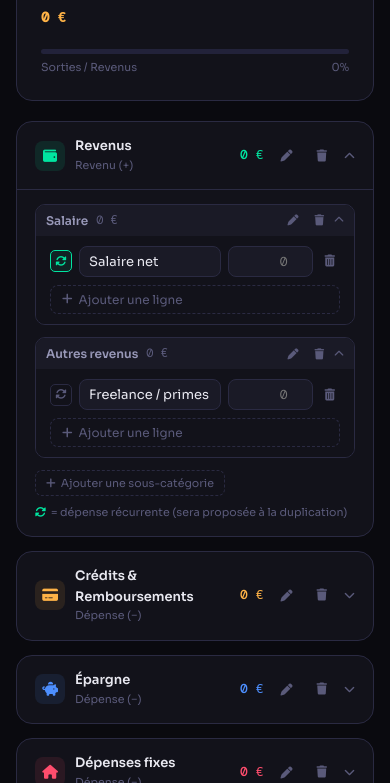
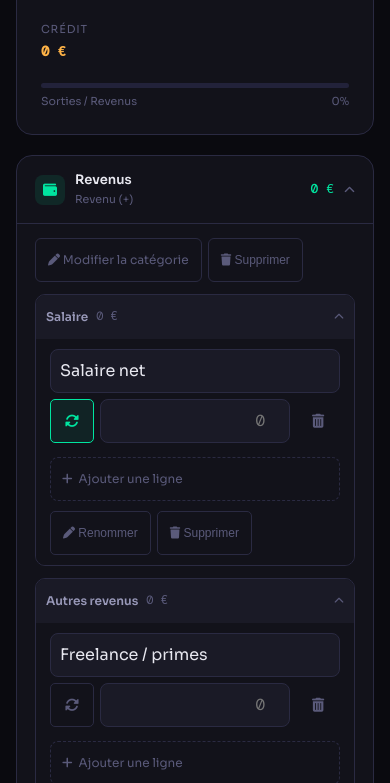
Before and after one commit to 2TERASAMERE/budget, a plain HTML site: page index.html in a window 390 px wide. Shown: the part 399-1182 px from the top of the page. Drawn offline with nearby package versions, Linux system fonts and the light colour scheme.

Commit message:
Update index.html

```diff
--- a/index.html
+++ b/index.html
@@ -2,7 +2,7 @@
 <html lang="fr">
 <head>
 <meta charset="UTF-8">
-<meta name="viewport" content="width=device-width, initial-scale=1.0">
+<meta name="viewport" content="width=device-width, initial-scale=1.0, viewport-fit=cover">
 <title>monbudget</title>
 <link rel="preconnect" href="https://fonts.googleapis.com">
 <link href="https://fonts.googleapis.com/css2?family=DM+Mono:wght@400;500&family=Sora:wght@300;400;500;600;700&display=swap" rel="stylesheet">
@@ -191,6 +191,26 @@ body{font-family:'Sora',sans-serif;background:var(--bg);color:var(--text);min-he
   .balance-amount{font-size:2rem}
   .row-amount-input{width:85px}
   .analyse-grid{grid-template-columns:1fr}
+}
+
+.sec-actions button,.subcat-edit-btn,.subcat-del-btn{border:1px solid var(--border);padding:6px 12px;font-size:12px}
+.sec-actions{flex-wrap:wrap}
+/* ── Mobile : cibles ≥44px, inputs 16px, safe-area ── */
+@media(max-width:600px){
+  .app{padding:max(1rem,env(safe-area-inset-top)) max(1rem,env(safe-area-inset-right)) max(1.5rem,env(safe-area-inset-bottom)) max(1rem,env(safe-area-inset-left))}
+  input:not([type=checkbox]),select{font-size:16px!important;min-height:44px}
+  .tab,.add-btn,.add-subcat-btn,.acct-btn,.dup-btn,.btn-primary,.btn-secondary,.sec-actions button,.subcat-edit-btn,.subcat-del-btn{min-height:44px}
+  .month-nav button{min-width:44px;min-height:44px}
+  .sec-header{min-height:56px}.subcat-header{min-height:44px}
+  .row{display:grid;grid-template-columns:44px 1fr 44px;grid-template-areas:"label label label" "rec amount del";gap:6px;margin-bottom:14px}
+  .row>.row-label-input{grid-area:label;width:100%}
+  .row>.row-recurring{grid-area:rec;width:44px;height:44px;font-size:14px}
+  .row>.row-amount-input{grid-area:amount;width:100%}
+  .row>.row-del{grid-area:del;min-width:44px;min-height:44px;font-size:14px}
+  .dup-row{min-height:44px}.dup-check{width:22px;height:22px}
+  .modal-color{width:36px;height:36px}.modal-icon{width:44px;height:44px}
+  .modal-actions{flex-wrap:wrap}
+  .toast{left:1rem;right:1rem;bottom:calc(1rem + env(safe-area-inset-bottom))}
 }
 </style>
 </head>
@@ -419,7 +439,7 @@ function getSections(){
   // also seed default data
   DEFAULT_SECTIONS.forEach(s=>s.subcats.forEach(sc=>{
     const k=dataKey(currentYear,currentMonth,s.id,sc.id);
-    if(!localStorage.getItem(k)) localStorage.setItem(k,JSON.stringify(sc.rows));
+    if(!localStorage.getItem(k)) putRows(currentYear,currentMonth,s.id,sc.id,sc.rows);
   }));
   return def;
 }
@@ -475,12 +495,14 @@ function buildSecCard(sec){
       </div>
       <div class="sec-right">
         <span class="sec-total" style="${colorStyle}">${fmt(totalSec)}</span>
-        <button class="sec-edit-btn" onclick="event.stopPropagation();openEditSectionModal('${sec.id}')" title="Modifier"><i class="fa fa-pen"></i></button>
-        <button class="sec-delete-btn" onclick="event.stopPropagation();deleteSection('${sec.id}')" title="Supprimer"><i class="fa fa-trash"></i></button>
         <i class="fa fa-chevron-down sec-chevron" id="schv-${sec.id}"></i>
       </div>
     </div>
     <div class="sec-body" id="secb-${sec.id}">
+      <div class="sec-actions">
+        <button class="sec-edit-btn" onclick="openEditSectionModal('${sec.id}')"><i class="fa fa-pen"></i> Modifier la catégorie</button>
+        <button class="sec-delete-btn" onclick="deleteSection('${sec.id}')"><i class="fa fa-trash"></i> Supprimer</button>
+      </div>
       <div id="subcats-${sec.id}"></div>
       <button class="add-subcat-btn" onclick="openNewSubcatModal('${sec.id}')"><i class="fa fa-plus"></i> Ajouter une sous-catégorie</button>
       <div class="recurring-legend"><i class="fa fa-rotate" style="color:var(--green)"></i> = dépense récurrente (sera proposée à la duplication)</div>
@@ -509,15 +531,15 @@ function buildSubcat(sec,sc){
         <span class="subcat-name">${esc(sc.name)}</span>
         <span class="subcat-total">${fmt(total)}</span>
       </div>
-      <div style="display:flex;align-items:center;gap:4px">
-        <button class="subcat-edit-btn" onclick="event.stopPropagation();openEditSubcatModal('${sec.id}','${sc.id}')" title="Renommer"><i class="fa fa-pen"></i></button>
-        <button class="subcat-del-btn" onclick="event.stopPropagation();deleteSubcat('${sec.id}','${sc.id}')" title="Supprimer"><i class="fa fa-trash"></i></button>
-        <i class="fa fa-chevron-down subcat-chevron open" id="scchv-${sec.id}-${sc.id}"></i>
-      </div>
+      <i class="fa fa-chevron-down subcat-chevron open" id="scchv-${sec.id}-${sc.id}"></i>
     </div>
     <div class="subcat-body open" id="scbody-${sec.id}-${sc.id}">
       <div id="rows-${sec.id}-${sc.id}"></div>
       <button class="add-btn" onclick="addRow('${sec.id}','${sc.id}')"><i class="fa fa-plus"></i> Ajouter une ligne</button>
+      <div class="sec-actions" style="margin:10px 0 0">
+        <button class="subcat-edit-btn" onclick="openEditSubcatModal('${sec.id}','${sc.id}')"><i class="fa fa-pen"></i> Renommer</button>
+        <button class="subcat-del-btn" onclick="deleteSubcat('${sec.id}','${sc.id}')"><i class="fa fa-trash"></i> Supprimer</button>
+      </div>
     </div>
   `;
 
@@ -680,7 +702,7 @@ function updateDonut(vals,labels,colors,total){
   if(leg) leg.innerHTML=labels.map((l,i)=>`
     <div class="legend-item">
       <div class="legend-dot" style="background:${colors[i]}"></div>
-      <div class="legend-label" title="${l}">${l}</div>
+      <div class="legend-label" title="${esc(l)}">${esc(l)}</div>
       <div class="legend-val">${fmt(vals[i])}</div>
       <div class="legend-pct">${total>0?Math.round(vals[i]/total*100):0}%</div>
     </div>`).join('');
@@ -986,9 +1008,16 @@ function toast(msg){
 }
 
 // Swipe mobile
-let txStart=0;
-document.addEventListener('touchstart',e=>txStart=e.touches[0].clientX,{passive:true});
-document.addEventListener('touchend',e=>{if(Math.abs(e.changedTouches[0].clientX-txStart)>60)changeMonth(e.changedTouches[0].clientX<txStart?1:-1);},{passive:true});
+let txStart=0,tyStart=0,swipeOk=false;
+document.addEventListener('touchstart',e=>{
+  swipeOk=!e.target.closest('input,select,textarea,.modal-overlay,canvas');
+  txStart=e.touches[0].clientX;tyStart=e.touches[0].clientY;
+},{passive:true});
+document.addEventListener('touchend',e=>{
+  if(!swipeOk)return;
+  const dx=e.changedTouches[0].clientX-txStart,dy=e.changedTouches[0].clientY-tyStart;
+  if(Math.abs(dx)>80&&Math.abs(dx)>Math.abs(dy)*2)changeMonth(dx<0?1:-1);
+},{passive:true});
 
 // Close modals on overlay click
 document.getElementById('modalOverlay').addEventListener('click',function(e){if(e.target===this)closeModal();});
@@ -1066,6 +1095,14 @@ async function pullEntries(){
 
 // Règle : on envoie d'abord les modifications en attente, puis le cloud fait foi pour la structure ;
 // les lignes présentes seulement en local sont envoyées (fusion), jamais effacées.
+let renderPending=false;
+function safeRender(){
+  const a=document.activeElement;
+  if(a&&a.tagName==='INPUT'&&a.closest('#sections-container')){renderPending=true;return;}
+  renderPending=false;renderAll();
+}
+document.addEventListener('focusout',()=>{if(renderPending)setTimeout(safeRender,0);});
+
 async function syncAll(){
   if(!sb||!cloudUser)return;
   setSync('pending');
@@ -1079,7 +1116,7 @@ async function syncAll(){
     const have=new Set();
     entries.forEach(r=>{const k=dataKey(r.year,r.month,r.section_id,r.subcat_id);have.add(k);localStorage.setItem(k,JSON.stringify(r.rows));});
     localEntries().forEach(x=>{if(!have.has(x.key))queue({t:'rows',y:x.y,m:x.m,s:x.s,c:x.c});});
-    renderAll();
+    safeRender();
     setSync(getPending().length?'pending':'ok');
   }catch(e){setSync('err');}
 }
```
